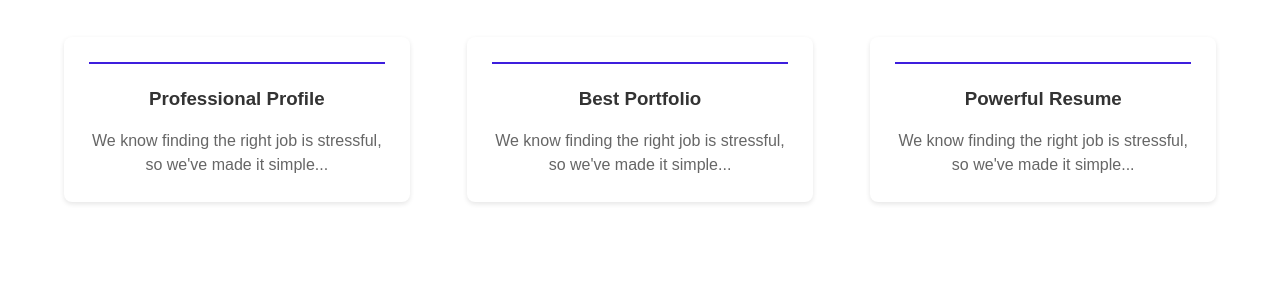
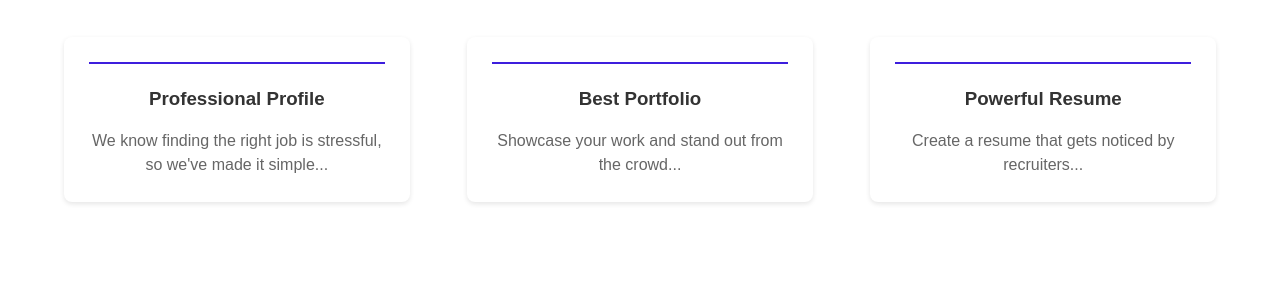
Before and after one commit to NikitaEfremov897/frontend_Efremov, a plain HTML site: page index.html in a window 1280 px wide. Shown: the part 1620-1919 px from the top of the page. Drawn offline with Linux system fonts and the light colour scheme.

Commit message:
JS 2-2.5 new

```diff
--- a/scripts/script.js
+++ b/scripts/script.js
@@ -1,3 +1,68 @@
+const cards = {
+  card_1: {
+    title: "Professional Profile",
+    description: "We know finding the right job is stressful, so we've made it simple...",
+  },
+  card_2: {
+    title: "Best Portfolio",
+    description: "Showcase your work and stand out from the crowd...",
+  },
+  card_3: {
+    title: "Powerful Resume",
+    description: "Create a resume that gets noticed by recruiters...",
+  }
+};
+
+function getCards() {
+  return Object.values(cards);
+}
+
+function createCardTemplate(card) {
+  return `
+    <div class="feature-card" role="button" tabindex="0">
+      <hr>
+      <h3>${card.title}</h3>
+      <p>${card.description}</p>
+    </div>
+  `;
+}
+
+function renderCards(containerSelector, cards) {
+  const container = document.querySelector(containerSelector);
+
+  if (!container) {
+    console.error(`Container with selector "${containerSelector}" not found.`);
+    return;
+  }
+
+  const cardsHTML = cards.map(createCardTemplate).join("");
+  container.innerHTML = cardsHTML;
+
+
+  const renderedCards = container.querySelectorAll('.feature-card');
+
+  renderedCards.forEach((card, index) => {
+    card.addEventListener('click', () => {
+      updateHeaderText(cards[index].description);
+    });
+    card.addEventListener('keydown', (e) => {
+      if (e.key === 'Enter') {
+        updateHeaderText(cards[index].description);
+      }
+    });
+  });
+}
+
+function updateHeaderText(newText) {
+  const header = document.querySelector('.info h1');
+  if (header) {
+    header.textContent = newText;
+  }
+}
+document.addEventListener("DOMContentLoaded", () => {
+  const cardData = getCards();
+  renderCards(".features", cardData);
+});
 window.addEventListener('DOMContentLoaded', function() {
   initPreloader();
   initModals();
```
Also changed, not shown: index.html (+2 -3 lines).
